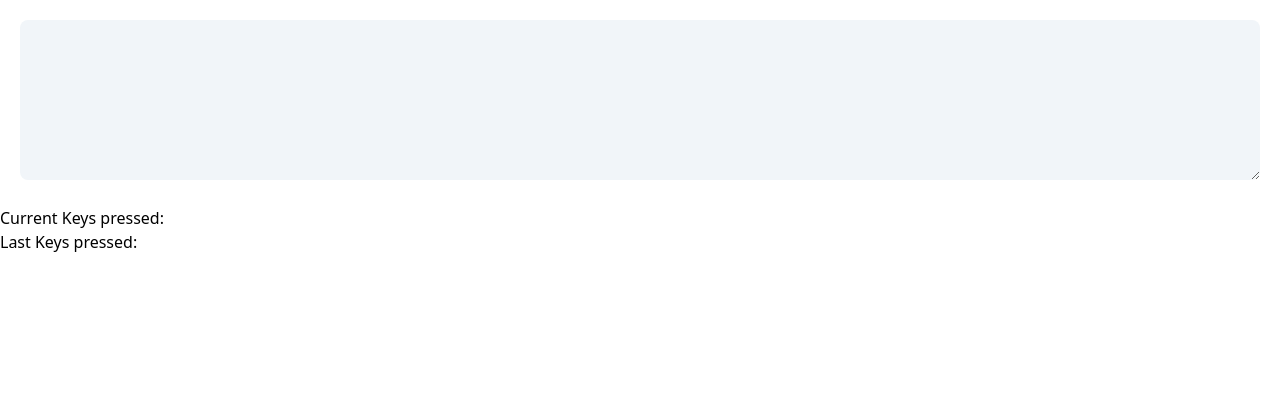
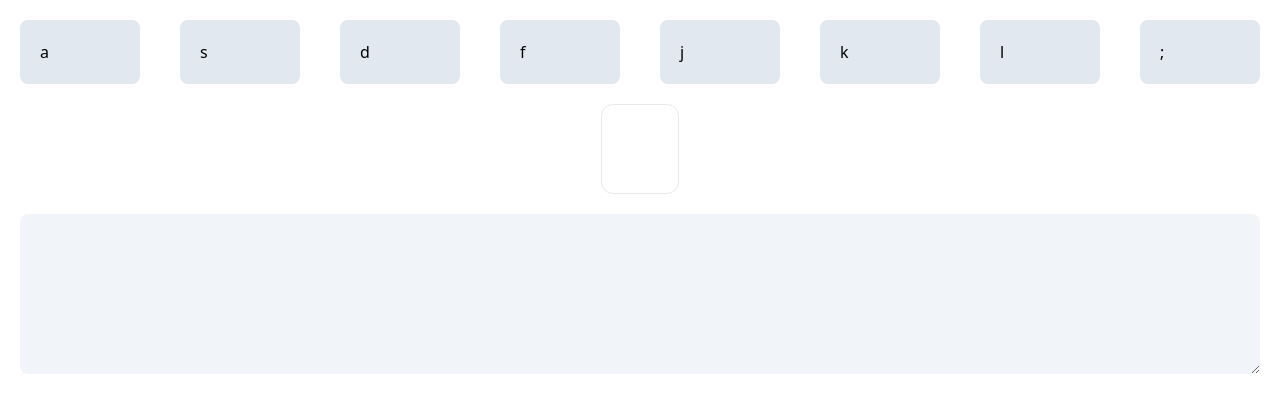
Before and after one commit to alexmickelson/brailleLearning, a React (Create React App) app in the folder client/: page / in a window 1280 px wide. Shown: the top 412 px of the page. Built offline with nearby package versions, Linux system fonts and the light colour scheme.

Commit message:
better idea of whats going on

```diff
--- /dev/null
+++ b/client/src/pages/BrailInEnglish.tsx
@@ -0,0 +1,9 @@
+import React from "react";
+import { FC } from "react";
+import { brailleToText } from "../services/brailleService";
+
+export const BrailInEnglish: FC<{ brailleText: string }> = ({
+  brailleText,
+}) => {
+  return <div>{brailleToText(brailleText)}</div>;
+};
--- a/client/src/pages/BrailKeyboard.tsx
+++ b/client/src/pages/BrailKeyboard.tsx
@@ -1,44 +1,33 @@
 import React, { useEffect, useState } from "react";
-
-const keypressesToBraille = (keypresses: string[]) => {
-  const array = [
-    keypresses.includes(";") ? "1" : "0",
-    keypresses.includes("a") ? "1" : "0",
-    keypresses.includes("l") ? "1" : "0",
-    keypresses.includes("k") ? "1" : "0",
-    keypresses.includes("j") ? "1" : "0",
-    keypresses.includes("s") ? "1" : "0",
-    keypresses.includes("d") ? "1" : "0",
-    keypresses.includes("f") ? "1" : "0",
-  ];
-
-  const brailOffset = parseInt(array.join(""), 2);
-  const decimalBrailStart = 10240;
-
-  const decimalBrailUnicodeNumber = brailOffset + decimalBrailStart;
-
-  return String.fromCharCode(decimalBrailUnicodeNumber);
-};
+import { keypressesToBraille } from "../services/brailleService";
+import { BrailInEnglish } from "./BrailInEnglish";
+import { KeypressVisualization } from "./KeypressVisualization";
 
 export const BrailKeyboard = () => {
-  const [lastKeysPressed, setLastKeysPressed] = useState<string[]>([]);
+  const [persistentKeysPressed, setPersistentKeysPressed] = useState<string[]>(
+    []
+  );
   const [currentKeysPressed, setCurrentKeysPressed] = useState<string[]>([]);
   const [brailOutput, setBrailOutput] = useState("");
 
   useEffect(() => {
-    if (lastKeysPressed.length !== 0 && currentKeysPressed.length === 0) {
-      setBrailOutput((b) => b + keypressesToBraille(lastKeysPressed));
-      setLastKeysPressed([]);
+    if (persistentKeysPressed.length !== 0 && currentKeysPressed.length === 0) {
+      setBrailOutput((b) => b + keypressesToBraille(persistentKeysPressed));
+      setPersistentKeysPressed([]);
     }
-  }, [lastKeysPressed, currentKeysPressed]);
+  }, [persistentKeysPressed, currentKeysPressed]);
 
   const handleKeyDown = (e: React.KeyboardEvent<HTMLTextAreaElement>): void => {
+    if (e.key === "Backspace") {
+      setBrailOutput((b) => b.slice(0, -1));
+      return;
+    }
     const addKeyIfNotPresent = (keys: string[]): string[] => {
       if (keys.includes(e.key)) return keys;
       else return [...keys, e.key];
     };
     setCurrentKeysPressed(addKeyIfNotPresent);
-    setLastKeysPressed(addKeyIfNotPresent);
+    setPersistentKeysPressed(addKeyIfNotPresent);
   };
 
   const handleKeyUp = (e: React.KeyboardEvent<HTMLTextAreaElement>): void => {
@@ -51,6 +40,7 @@ export const BrailKeyboard = () => {
 
   return (
     <div>
+      <KeypressVisualization keypresses={persistentKeysPressed} />
       <div className=" m-5">
         <textarea
           className="bg-slate-100 w-full rounded-lg p-5"
@@ -60,24 +50,7 @@ export const BrailKeyboard = () => {
           rows={5}
         />
       </div>
-      <div>
-        Current Keys pressed:{" "}
-        {currentKeysPressed.map((k, i) => (
-          <span key={i + k}>{k}</span>
-        ))}
-      </div>
-      <div>
-        Last Keys pressed:{" "}
-        {lastKeysPressed.map((k, i) => (
-          <span key={i + k}>{k}</span>
-        ))}
-      </div>
-      {/* <div>
-        Last Braille:{" "}
-        <span className="outline">
-          {brailOutput}
-        </span>
-      </div> */}
+      <BrailInEnglish brailleText={brailOutput} />
     </div>
   );
 };
--- /dev/null
+++ b/client/src/pages/KeypressVisualization.tsx
@@ -0,0 +1,36 @@
+import React from "react";
+import { FC } from "react";
+import { keypressesToBraille } from "../services/brailleService";
+
+export const KeypressVisualization: FC<{ keypresses: string[] }> = ({
+  keypresses,
+}) => {
+  const keys = ["a", "s", "d", "f",  "j", "k", "l", ";"];
+  return (
+    <div>
+      <div className="grid grid-cols-8">
+        {keys.map((k) => {
+          if (keypresses.includes(k))
+            return (
+              <div
+                key={k}
+                className="m-5 p-5 bg-slate-800 text-white rounded-lg"
+              >
+                {k}
+              </div>
+            );
+          return (
+            <div key={k} className="m-5 p-5 bg-slate-200 rounded-lg">
+              {k}
+            </div>
+          );
+        })}
+      </div>
+      <div className="flex flex-row place-content-center ">
+        <div className="text-5xl border rounded-xl p-5">
+          {keypressesToBraille(keypresses)}
+        </div>
+      </div>
+    </div>
+  );
+};
--- /dev/null
+++ b/client/src/services/brailleService.ts
@@ -0,0 +1,93 @@
+export const keypressesToBraille = (keypresses: string[]) => {
+  const array = [
+    keypresses.includes(";") ? "1" : "0",
+    keypresses.includes("a") ? "1" : "0",
+    keypresses.includes("l") ? "1" : "0",
+    keypresses.includes("k") ? "1" : "0",
+    keypresses.includes("j") ? "1" : "0",
+    keypresses.includes("s") ? "1" : "0",
+    keypresses.includes("d") ? "1" : "0",
+    keypresses.includes("f") ? "1" : "0",
+  ];
+
+  const brailOffset = parseInt(array.join(""), 2);
+  const decimalBrailStart = 10240;
+
+  const decimalBrailUnicodeNumber = brailOffset + decimalBrailStart;
+
+  return String.fromCharCode(decimalBrailUnicodeNumber);
+};
+
+const textLookup: { [key: string]: string } = {
+  "⠀": " ",
+  "⠮": "!",
+  "⠐": '"',
+  "⠼": "#",
+  "⠫": "$",
+  "⠩": "%",
+  "⠯": "&",
+  "⠄": "",
+  "⠷": "(",
+  "⠾": ")",
+  "⠡": "*",
+  "⠬": "+",
+  "⠠": ",",
+  "⠤": "-",
+  "⠨": ".",
+  "⠌": "/",
+  "⠴": "0",
+  "⠂": "1",
+  "⠆": "2",
+  "⠒": "3",
+  "⠲": "4",
+  "⠢": "5",
+  "⠖": "6",
+  "⠶": "7",
+  "⠦": "8",
+  "⠔": "9",
+  "⠱": ":",
+  "⠰": ";",
+  "⠣": "<",
+  "⠿": "=",
+  "⠜": ">",
+  "⠹": "?",
+  "⠈": "@",
+  "⠁": "a",
+  "⠃": "b",
+  "⠉": "c",
+  "⠙": "d",
+  "⠑": "e",
+  "⠋": "f",
+  "⠛": "g",
+  "⠓": "h",
+  "⠊": "i",
+  "⠚": "j",
+  "⠅": "k",
+  "⠇": "l",
+  "⠍": "m",
+  "⠝": "n",
+  "⠕": "o",
+  "⠏": "p",
+  "⠟": "q",
+  "⠗": "r",
+  "⠎": "s",
+  "⠞": "t",
+  "⠥": "u",
+  "⠧": "v",
+  "⠺": "w",
+  "⠭": "x",
+  "⠽": "y",
+  "⠵": "z",
+  "⠪": "[",
+  "⠳": "\\",
+  "⠻": "]",
+  "⠘": "^",
+  "⠸": "_",
+};
+export const brailleToText = (braille: string) => {
+  const text = braille
+    .split("")
+    .map((c) => textLookup[c])
+    .join("");
+  return text;
+};
```
